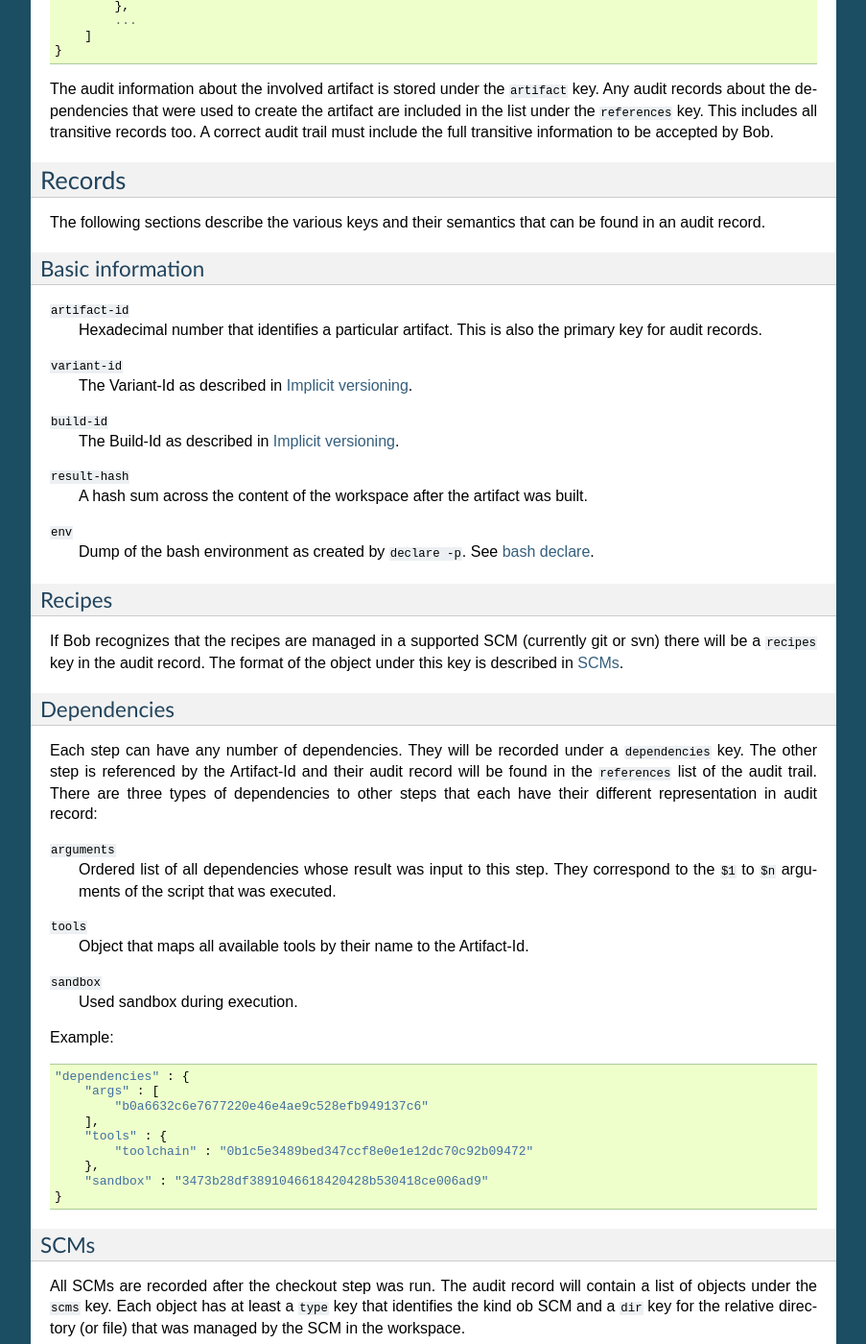
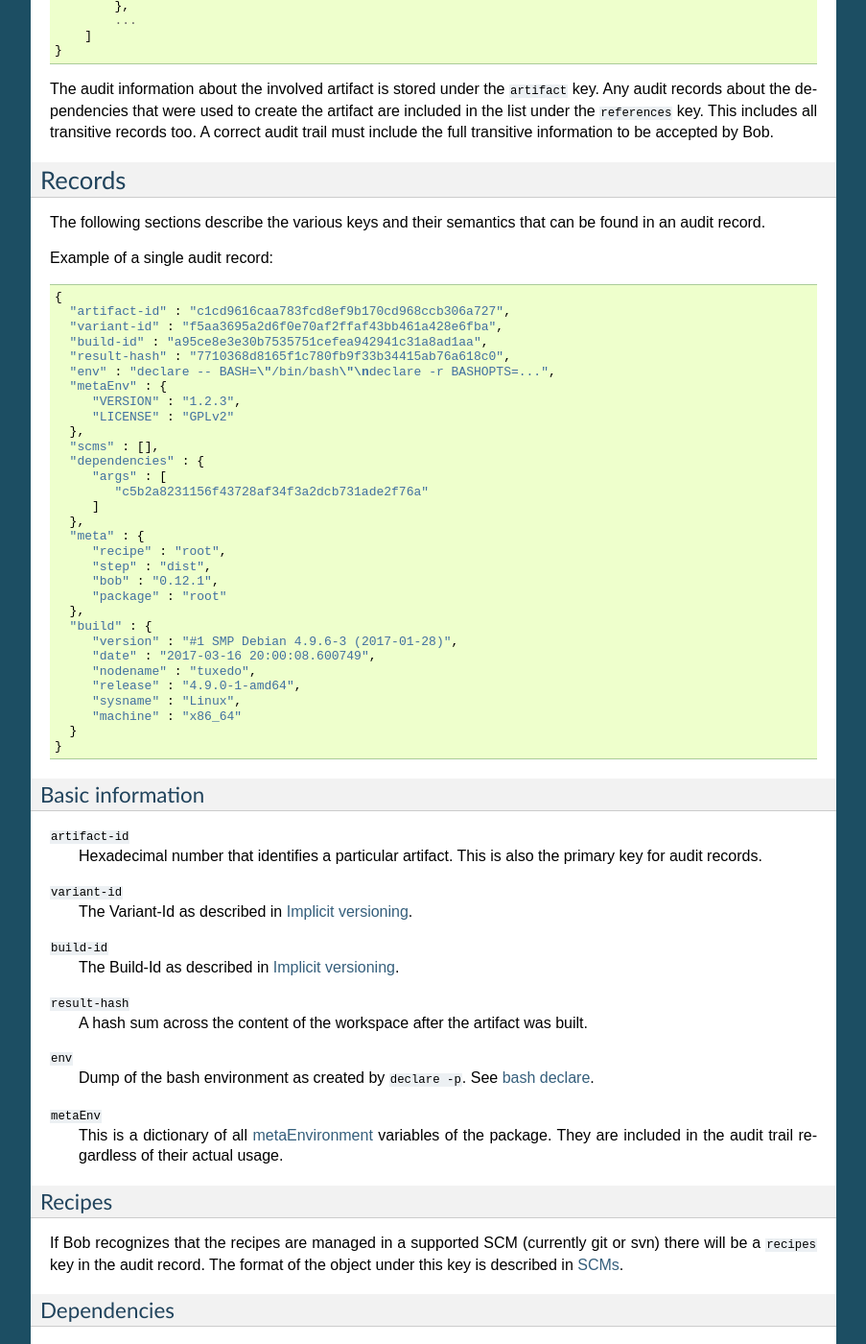
Before and after one commit to BobBuildTool/bob, a Sphinx documentation site: the page built from doc/manual/audit-trail.rst, in a window 1280 px wide and 1400 px high, scrolled down 604 px. Shown: the whole window at 96% size, without its empty margins (198-1101 px from the left). Built offline with Sphinx 7.4.7, drawn with Linux system fonts in a browser that asks for light colours; formulas are drawn with MathJax 3; the version number could not be read and is left out; some of the changed text lies outside the part shown.

Commit message:
doc: add bob-archive documentation
Also rectify and amend some stuff about the audit trail.

```diff
--- a/doc/conf.py
+++ b/doc/conf.py
@@ -254,6 +254,7 @@
     #('manual/configuration.rst', 'bobconfig', 'Bob configuration', ['Jan Klötzke'], 1),
     #('manual/extending.rst', 'bobplugins', 'Bob plugin extensions', ['Jan Klötzke'], 1),
 
+    ('manpages/bob-archive', 'bob-archive', 'Manage binary artifacts archive', ['Jan Klötzke'], 1),
     ('manpages/bob-build', 'bob-build', 'Bob release mode build', ['Jan Klötzke'], 1),
     ('manpages/bob-clean', 'bob-clean', 'Delete unused src/build/dist paths of release builds', ['Jan Klötzke'], 1),
     ('manpages/bob-dev', 'bob-dev', 'Bob develop mode build', ['Jan Klötzke'], 1),
--- a/doc/manpages/index.rst
+++ b/doc/manpages/index.rst
@@ -6,6 +6,7 @@
 .. toctree::
    :maxdepth: 1
 
+   bob-archive
    bob-build
    bob-clean
    bob-dev
--- a/doc/manual/audit-trail.rst
+++ b/doc/manual/audit-trail.rst
@@ -1,3 +1,5 @@
+.. _audit-trail:
+
 Audit trail
 ===========
 
@@ -49,6 +51,40 @@
 The following sections describe the various keys and their semantics that can
 be found in an audit record.
 
+Example of a single audit record::
+
+    {
+      "artifact-id" : "c1cd9616caa783fcd8ef9b170cd968ccb306a727",
+      "variant-id" : "f5aa3695a2d6f0e70af2ffaf43bb461a428e6fba",
+      "build-id" : "a95ce8e3e30b7535751cefea942941c31a8ad1aa",
+      "result-hash" : "7710368d8165f1c780fb9f33b34415ab76a618c0",
+      "env" : "declare -- BASH=\"/bin/bash\"\ndeclare -r BASHOPTS=...",
+      "metaEnv" : {
+         "VERSION" : "1.2.3",
+         "LICENSE" : "GPLv2"
+      },
+      "scms" : [],
+      "dependencies" : {
+         "args" : [
+            "c5b2a8231156f43728af34f3a2dcb731ade2f76a"
+         ]
+      },
+      "meta" : {
+         "recipe" : "root",
+         "step" : "dist",
+         "bob" : "0.12.1",
+         "package" : "root"
+      },
+      "build" : {
+         "version" : "#1 SMP Debian 4.9.6-3 (2017-01-28)",
+         "date" : "2017-03-16 20:00:08.600749",
+         "nodename" : "tuxedo",
+         "release" : "4.9.0-1-amd64",
+         "sysname" : "Linux",
+         "machine" : "x86_64"
+      }
+    }
+
 Basic information
 ~~~~~~~~~~~~~~~~~
 
@@ -69,6 +105,11 @@
 ``env``
     Dump of the bash environment as created by ``declare -p``. See
     `bash declare`_.
+
+``metaEnv``
+    This is a dictionary of all :ref:`configuration-recipes-metaenv` variables
+    of the package. They are included in the audit trail regardless of their
+    actual usage.
 
 .. _bash declare: https://www.gnu.org/software/bash/manual/html_node/Bash-Builtins.html#index-declare
 
@@ -199,3 +240,29 @@
         "recipe" : "lib",
         "step" : "src",
     },
+
+Build data
+~~~~~~~~~~
+
+The build data describes when and where the artifact has been built. It can be
+found under the ``build`` key and contains the following fields:
+
+``date``
+    The date and time of the build. This is stored as UTC time and formatted in
+    ISO 8601 format with full precision.
+
+``machine``
+    The hardware identifier as returned by the uname system call. This is
+    typically the processor architecture of the host.
+
+``nodename``
+    The host name.
+
+``release``
+    The operating system release.
+
+``sysname``
+    The operating system name (e.g. "Linux").
+
+``version``
+    The operating system version.
```
Also changed, not shown: doc/manpages/bob-archive.rst (added, +96 -0 lines), doc/manual/configuration.rst (+5 -4 lines).
